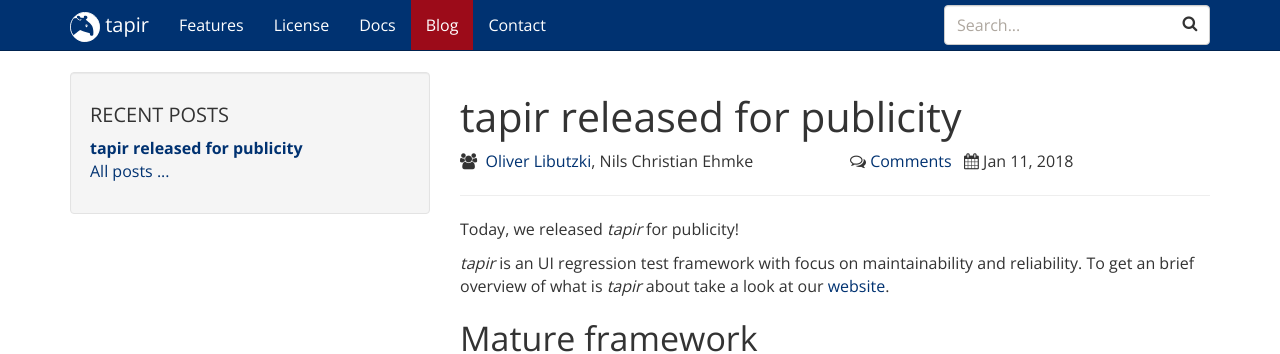
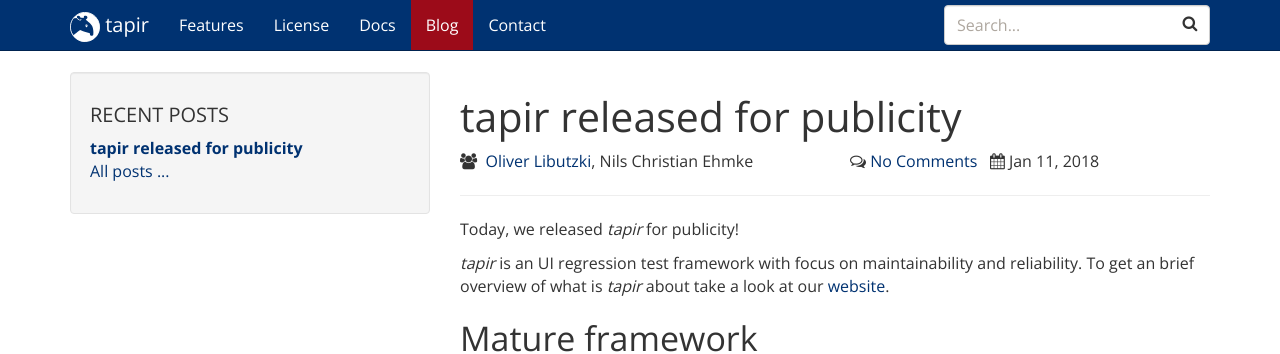
Before and after one commit to tapir-test/tapir-website, a Jekyll site: the page built from _posts/2018-01-11-tapir-released.md, in a window 1280 px wide and 900 px high. Shown: the top 354 px of the window. Built offline with Jekyll 4.4.1, drawn with Linux system fonts in a browser that asks for light colours; comment, search, counter and statistics services are not loaded.

Commit message:
Fix if there are no comments
Signed-off-by: Oliver Libutzki <oliver.libutzki@bmiag.de>

```diff
--- a/_layouts/post.html
+++ b/_layouts/post.html
@@ -36,7 +36,7 @@
                     {% endfor %}
                 </div>
                 <div class="group2 col-sm-6 col-md-6">
-                    <i class="fa fa-comments-o" aria-hidden="true"></i> <a href="#comments">{{site.data.comments[page.slug].size}} Comments</a>
+                    <i class="fa fa-comments-o" aria-hidden="true"></i> <a href="#comments">{%if site.data.comments[page.slug].size > 0 %}{{site.data.comments[page.slug].size}}{% else %}No{% endif %} Comments</a>
                     &nbsp;&nbsp;<i class="fa fa-calendar" aria-hidden="true"></i> {{ page.date | date: "%b %-d, %Y" }}
                 </div>
               </div>
```
